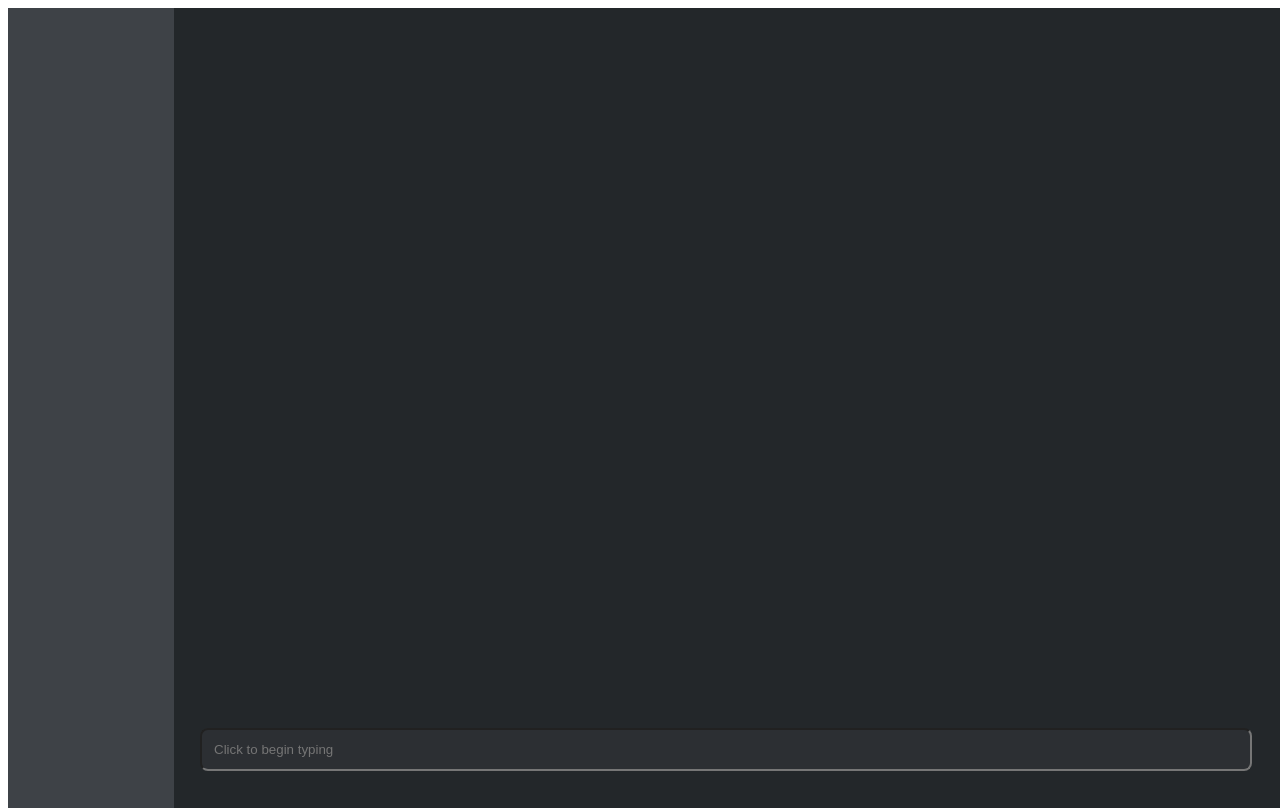
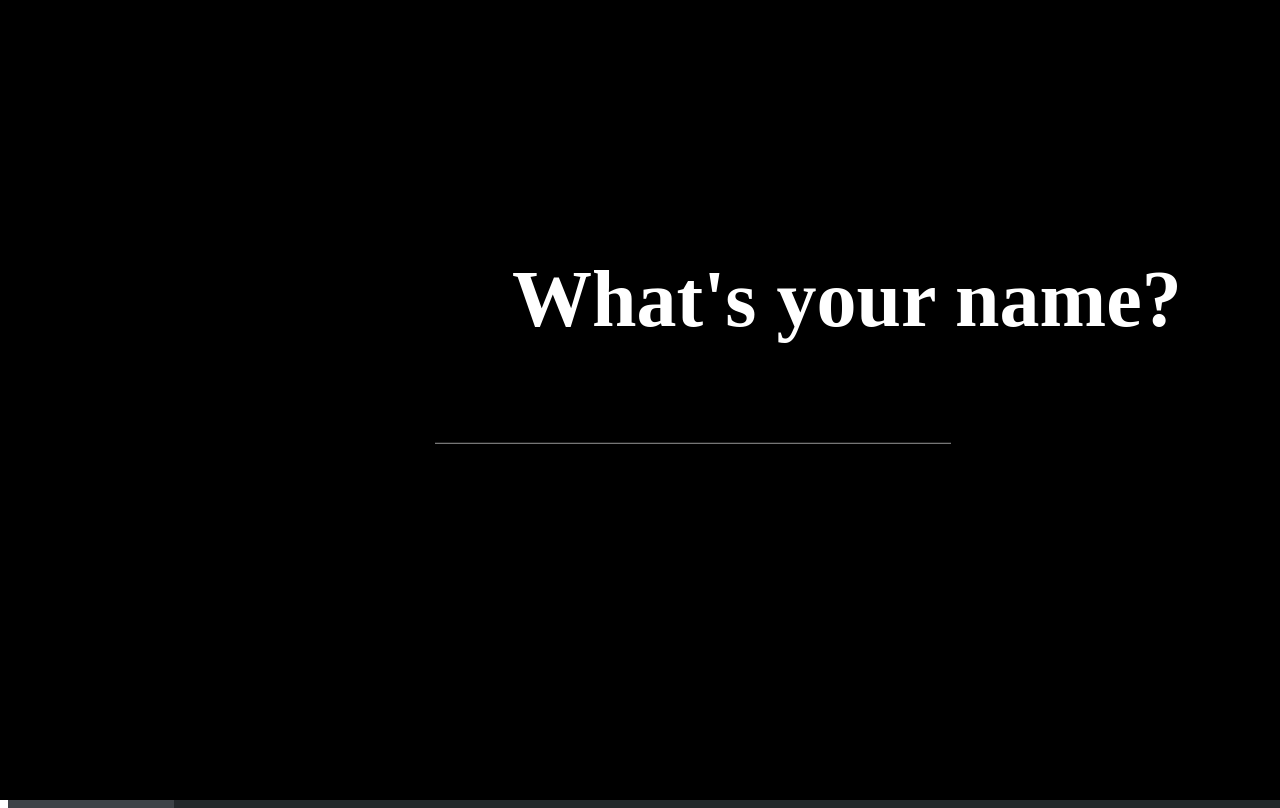
Before and after one commit to KerryTrusch/socketio-chat-live, a website: page public/index.html in a window 1280 px wide. Drawn offline with nearby package versions, Linux system fonts and the light colour scheme; no server answers.

Commit message:
Username select modal added

```diff
--- a/public/index.html
+++ b/public/index.html
@@ -12,11 +12,17 @@
         <script src="https://cdnjs.cloudflare.com/ajax/libs/moment.js/2.29.1/moment.min.js" integrity="sha512-qTXRIMyZIFb8iQcfjXWCO8+M5Tbc38Qi5WzdPOYZHIlZpzBHG3L3by84BBBOiRGiEb7KKtAOAs5qYdUiZiQNNQ==" crossorigin="anonymous"></script>
     </head>
     <body>
+        <div id="modal" class="usernameModal">
+            <div id="modalContent" class="usernameModal-inner">
+                <form id="modalform"><input type="text" id="userInput" class="userInput"></form>
+                <h1>What's your name?</h1>
+            </div>
+        </div>
         <div id="chatwindow" class="chatwindow">
             <div id="chatbox" class="chatbox">
             </div>
             <div id="inputbox" class="inputbox">
-                <form id="form"><input type="text" id="chatbar" name="chatbar" placeholder="Click to begin typing"></form>
+                <form id="chatform"><input type="text" id="chatbar" name="chatbar" placeholder="Click to begin typing"></form>
             </div>
             <div id="userlist" class="userlist">
                 <div id="numUsers">
--- a/public/src/user.js
+++ b/public/src/user.js
@@ -17,10 +17,19 @@ $(function () {
         "#820080"
     ];
     let messages;
-    socket.username = "user";
-    const uname = socket.username;
-    form = document.getElementById('form');
+    let uname = '';
+    modalform = document.getElementById('modalform');
+    modalinput = document.getElementById('userInput');
+    form = document.getElementById('chatform');
     input = document.getElementById('chatbar');
+    modalform.addEventListener('submit', function (e) {
+        e.preventDefault();
+        if (modalinput.value) {
+            uname = modalinput.value;
+            input.value = '';
+            $('#modal').fadeOut( "slow", function() {});
+        }
+    });
     form.addEventListener('submit', function (e) {
         e.preventDefault();
         if (input.value) {
--- a/public/styles.css
+++ b/public/styles.css
@@ -1,6 +1,54 @@
 html, body {
     width: 100%;
     height: 100%;
+}
+
+.usernameModal {
+    position: fixed;
+    padding:0;
+    margin:0;
+    top:0;
+    left:0;
+    z-index: 2;
+    width:100%;
+    height:100%;
+    background-color:rgba(0, 0, 0, 0.5);
+}
+
+.usernameModal-inner {
+    position:fixed;
+    background-color: black;
+    margin:auto;
+    width:100%;
+    height:100%;
+}
+
+.usernameModal-inner h1 {
+    position:relative;
+    left:40%;
+    top:25%;
+    color:white;
+    font-size: 5em;
+}
+
+.usernameModal-inner .userInput {
+    position:fixed;
+    top: 50%;
+    left: 34%;
+    width: 40%;
+    height:5%;
+    font-size:300%;
+    text-align: center;
+    border-top-style: hidden;
+    border-right-style: hidden;
+    border-left-style: hidden;
+    border-bottom-style: groove;
+    background-color: black;
+    color:white;
+}
+
+.usernameModal-inner .userInput:focus {
+    outline:0;
 }
 
 .chatwindow {
@@ -39,6 +87,7 @@ html, body {
     background-color: #2C2F33;
     border-radius: 8px;
     padding:1.5vh;
+    color:white;
 }
 
 .userlist {
@@ -62,12 +111,14 @@ html, body {
     margin-bottom: 0px;
     font-size:1.5em;
 }
+
 .chatbox .body {
     position:relative;
     left:10%;
     color:white;
     font-size:2em;
 }
+
 .chatbox span {
     color: gray;
     font-size:0.8em;
```
